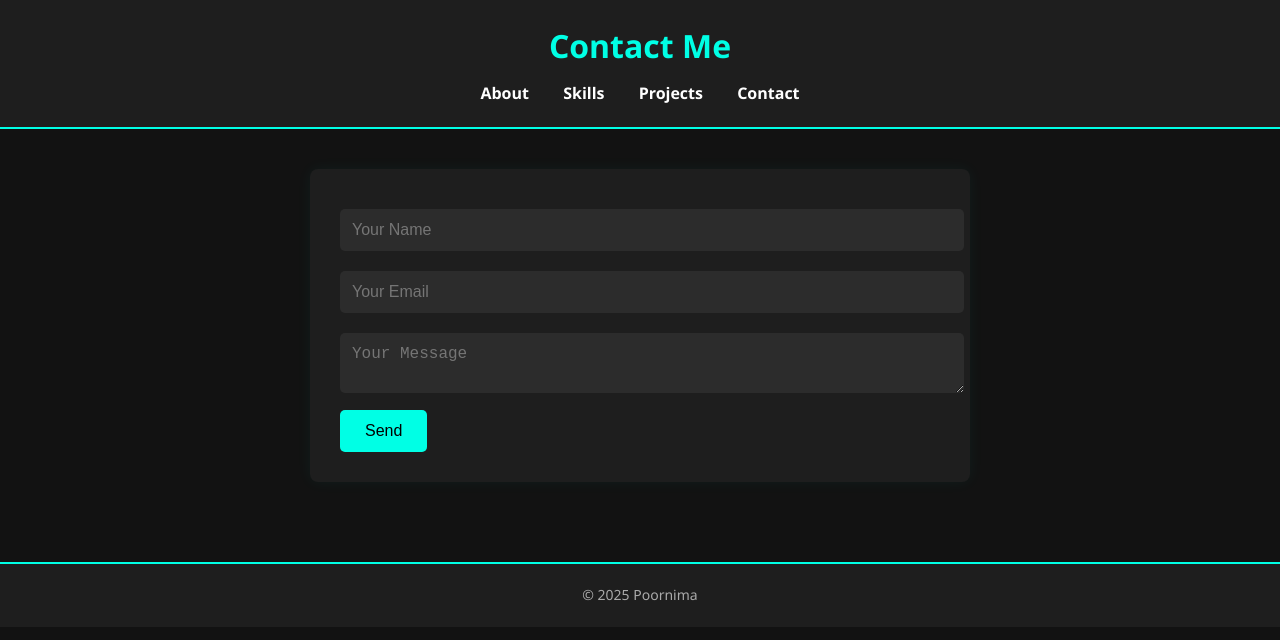
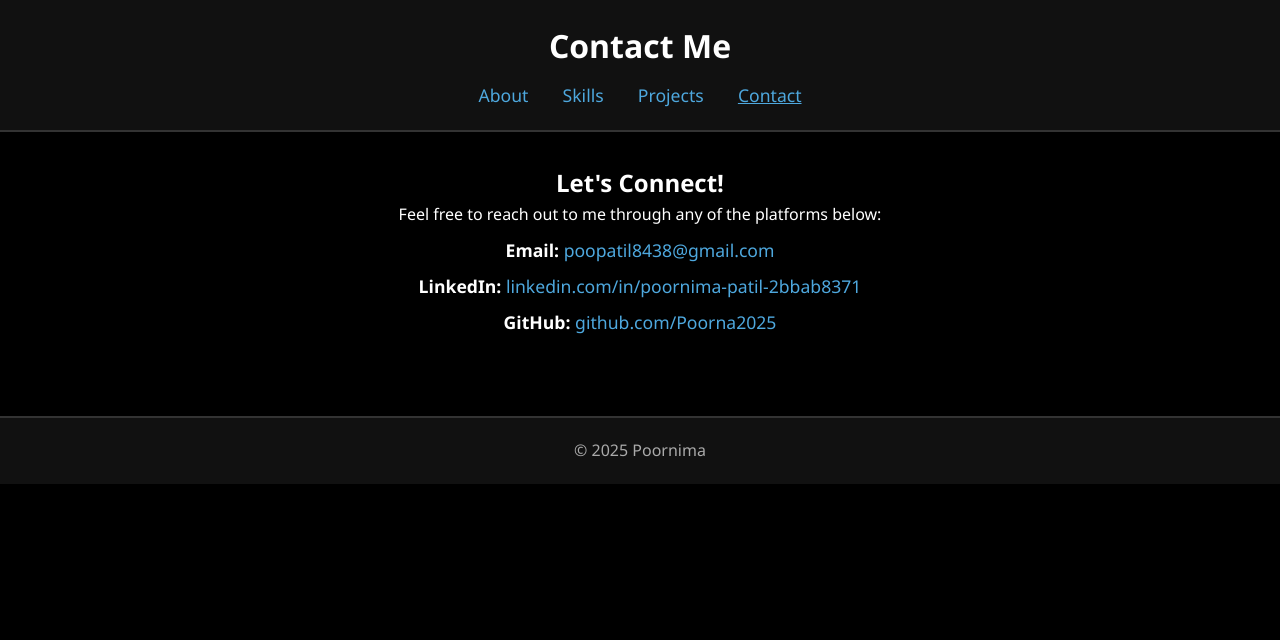
Before and after one commit to Poorna2025/my-portfolio, a plain HTML site: page contact.html in a window 1280 px wide. Drawn offline with Linux system fonts and the light colour scheme.

Commit message:
Updated contact.html with LinkedIn and styled contact section

```diff
--- a/contact.html
+++ b/contact.html
@@ -13,17 +13,21 @@
       <a href="index.html">About</a>
       <a href="skills.html">Skills</a>
       <a href="projects.html">Projects</a>
-      <a href="contact.html">Contact</a>
+      <a href="contact.html" class="active">Contact</a>
     </nav>
   </header>
 
-  <section>
-    <form action="https://formspree.io/f/mkgznnwj" method="POST">
-      <input type="text" name="name" placeholder="Your Name" required /><br />
-      <input type="email" name="email" placeholder="Your Email" required /><br />
-      <textarea name="message" placeholder="Your Message" required></textarea><br />
-      <button type="submit">Send</button>
-    </form>
+  <section class="contact-section">
+    <h2>Let's Connect!</h2>
+    <p>Feel free to reach out to me through any of the platforms below:</p>
+
+    <div class="contact-info">
+      <p><strong>Email:</strong> <a href="mailto:poopatil8438@gmail.com">poopatil8438@gmail.com</a></p>
+      <p><strong>LinkedIn:</strong> <a href="https://www.linkedin.com/in/poornima-patil-2bbab8371" target="_blank">
+    linkedin.com/in/poornima-patil-2bbab8371
+  </a></p>
+      <p><strong>GitHub:</strong> <a href="https://github.com/Poorna2025" target="_blank">github.com/Poorna2025</a></p>
+    </div>
   </section>
 
   <footer>&copy; 2025 Poornima</footer>
--- a/style.css
+++ b/style.css
@@ -1,165 +1,123 @@
-/* Base styling */
+/* Global Styles */
+* {
+  margin: 0;
+  padding: 0;
+  box-sizing: border-box;
+  font-family: 'Segoe UI', sans-serif;
+}
+
 body {
-  margin: 0;
-  font-family: 'Segoe UI', Tahoma, Geneva, Verdana, sans-serif;
-  background-color: #121212;
-  color: #f1f1f1;
+  background-color: #000;
+  color: #fff;
   line-height: 1.6;
 }
 
-/* Header section */
+/* Header and Navigation */
 header {
-  background-color: #1e1e1e;
-  padding: 20px;
+  background-color: #111;
+  padding: 20px 0;
   text-align: center;
-  border-bottom: 2px solid #00ffe5;
+  border-bottom: 2px solid #333;
 }
 
 header h1 {
-  margin: 0;
-  color: #00ffe5;
-}
-
-/* Navigation */
-nav {
-  margin-top: 10px;
+  margin-bottom: 10px;
+  font-size: 2rem;
 }
 
 nav a {
-  color: #fff;
+  color: #4ea8de;
   text-decoration: none;
   margin: 0 15px;
-  font-weight: bold;
-  transition: color 0.3s ease;
+  font-size: 1.1rem;
 }
 
-nav a:hover {
-  color: #00ffe5;
+nav a:hover,
+nav a.active {
+  text-decoration: underline;
 }
 
-/* Section layout */
+/* Section Layout */
 section {
   padding: 40px 20px;
-  max-width: 1000px;
+  max-width: 900px;
   margin: auto;
-}
-
-h2 {
-  text-align: center;
-  color: #00ffe5;
-  margin-bottom: 20px;
-}
-
-/* About section */
-section p {
-  font-size: 18px;
   text-align: center;
 }
 
-/* Skills grid */
-.skills-grid {
-  display: grid;
-  grid-template-columns: repeat(auto-fit, minmax(150px, 1fr));
-  gap: 20px;
-  margin-top: 30px;
+/* Skills Page */
+ul {
+  list-style-type: none;
+  padding: 0;
+  margin-top: 20px;
 }
 
-.skill-card {
-  background-color: #1e1e1e;
-  padding: 20px;
-  border-radius: 10px;
-  text-align: center;
-  transition: 0.3s ease-in-out;
-  box-shadow: 0 0 10px rgba(0, 255, 229, 0.1);
+ul li {
+  background: #222;
+  margin: 10px auto;
+  padding: 12px 20px;
+  border-radius: 8px;
+  width: 60%;
 }
 
-.skill-card:hover {
-  background-color: #2c2c2c;
-  transform: translateY(-5px);
-}
-
-.skill-card i {
-  font-size: 24px;
-  margin-bottom: 10px;
-  color: #00ffe5;
-}
-
-/* Projects */
+/* Projects Page */
 .project {
-  background-color: #1e1e1e;
+  background-color: #1c1c1c;
+  margin: 20px auto;
   padding: 20px;
-  margin-bottom: 20px;
-  border-left: 4px solid #00ffe5;
+  border-left: 4px solid #4ea8de;
   border-radius: 8px;
+  max-width: 700px;
 }
 
 .project h3 {
-  margin-top: 0;
-  color: #00ffe5;
+  color: #4ea8de;
+  margin-bottom: 8px;
 }
 
-/* Contact Form */
-form {
-  background-color: #1e1e1e;
-  padding: 30px;
-  border-radius: 8px;
-  max-width: 600px;
-  margin: auto;
-  box-shadow: 0 0 15px rgba(0, 255, 229, 0.05);
+/* Contact Page */
+.contact-section {
+  padding: 2rem;
+  text-align: center;
+  color: white;
 }
 
-input,
-textarea {
-  width: 100%;
-  padding: 12px;
-  margin: 10px 0;
-  background: #2c2c2c;
-  border: none;
-  color: white;
-  border-radius: 5px;
-  font-size: 16px;
+.contact-info p {
+  font-size: 1.1rem;
+  margin: 0.5rem 0;
 }
 
-input:focus,
-textarea:focus {
-  outline: 2px solid #00ffe5;
+.contact-info a {
+  color: #4ea8de;
+  text-decoration: none;
 }
 
-/* Send Button */
-button {
-  background-color: #00ffe5;
-  color: #000;
-  border: none;
-  padding: 12px 25px;
-  font-size: 16px;
-  cursor: pointer;
-  border-radius: 5px;
-  transition: 0.3s;
-}
-
-button:hover {
-  background-color: #00ccc0;
+.contact-info a:hover {
+  text-decoration: underline;
 }
 
 /* Footer */
 footer {
+  background-color: #111;
+  color: #aaa;
   text-align: center;
   padding: 20px;
-  background-color: #1e1e1e;
-  border-top: 2px solid #00ffe5;
+  border-top: 2px solid #333;
   margin-top: 40px;
-  color: #aaa;
-  font-size: 14px;
 }
 
-/* Responsive fix */
+/* Responsive */
 @media (max-width: 600px) {
   nav a {
     display: block;
     margin: 10px 0;
   }
 
-  form {
-    padding: 20px;
+  ul li {
+    width: 90%;
+  }
+
+  .project {
+    width: 90%;
   }
 }
```
